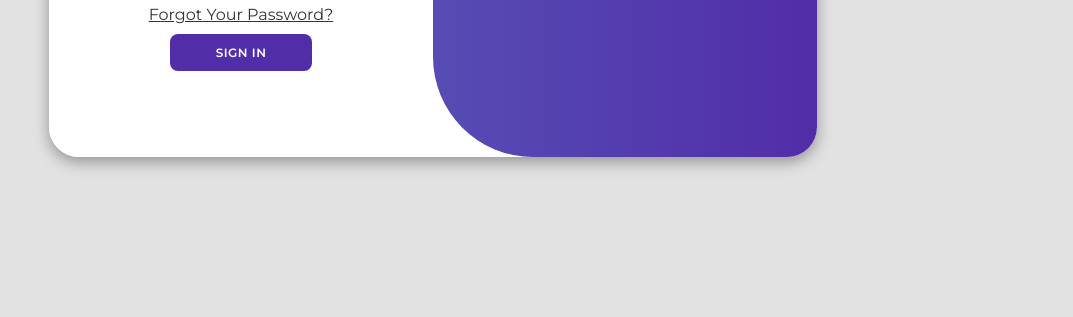
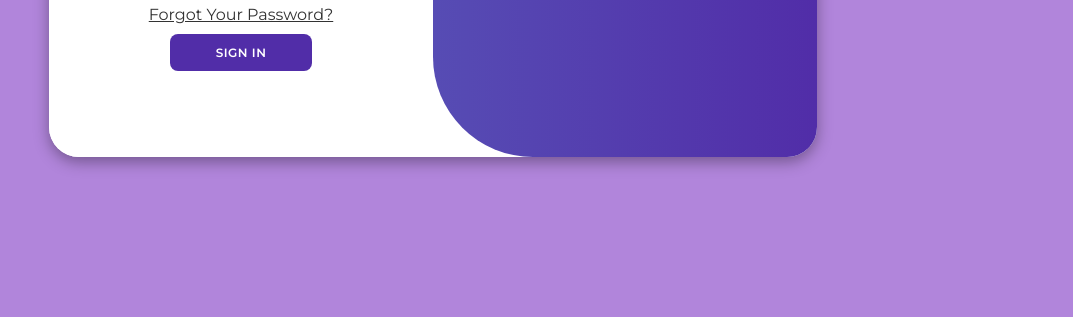
Before and after one commit to CangNguyen1012/Modern-Login-Page, a plain HTML site: page index.html in a window 1280 px wide. Shown: the part 483-800 px from the top of the page, without its empty margins (207-1280 px from the left). Drawn offline with Linux system fonts and the light colour scheme.

Commit message:
update background

```diff
--- a/style.css
+++ b/style.css
@@ -9,7 +9,7 @@
 
 /* Light Mode (Default) */
 :root {
-  --bg-color: #e2e2e2;
+  --bg-color: #b185db;
   --container-bg: #fff;
   --text-color: #333;
   --button-bg: #512da8;
@@ -20,7 +20,7 @@
 
 /* Dark Mode */
 .dark-mode {
-  --bg-color: #1a1a2e;
+  --bg-color: #2d1b58;
   --container-bg: #2e2e4f;
   --text-color: #e2e2e2;
   --button-bg: #8a2be2;
```
